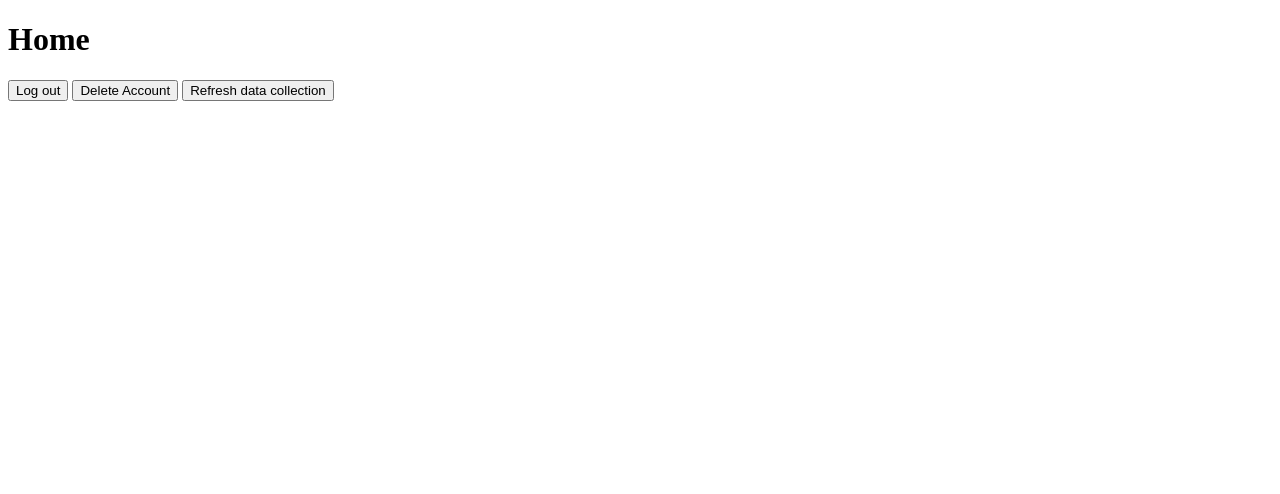
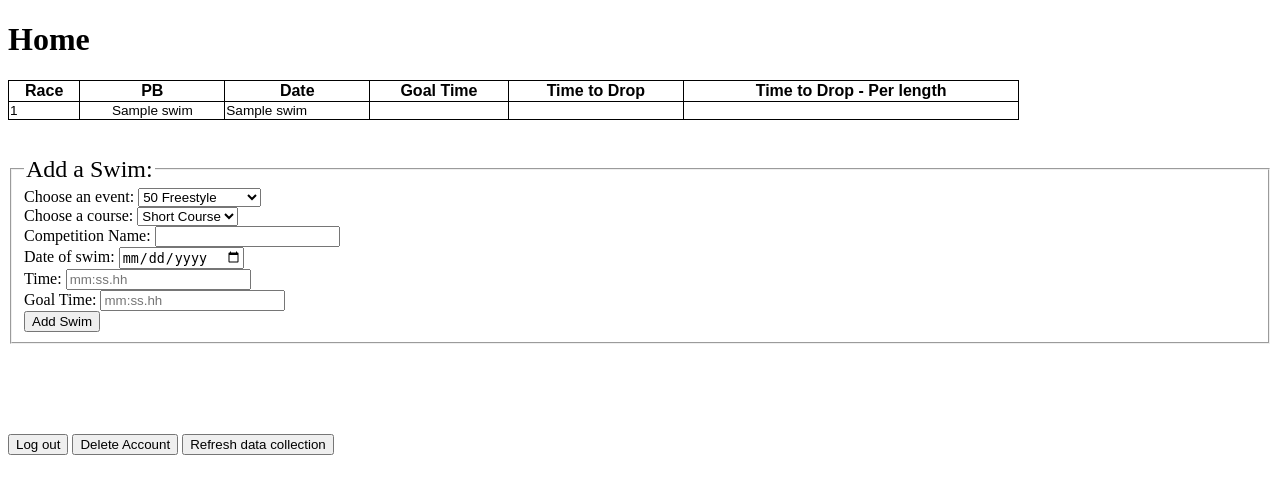
Before and after one commit to GabbyH8012/NEA-final, a Flask app: template templates/home.html in a window 1280 px wide. Shown: the top 494 px of the page. Run offline with Flask 3, Linux system fonts and the light colour scheme; the template is opened without the code that fills it: most values are stand-ins (such as "Sample title", 1, 10 or a date in 2020).

Commit message:
PB table - RaceName, Time, Date

```diff
--- a/database/database.py
+++ b/database/database.py
@@ -222,17 +222,17 @@ def populate_race_table():
 
 
 
-# # Database access function to find the name of a race given the race_ID
-# # ---------------------------------------------------------------------
-# def find_race_from_ID(race_ID: int):
-#     with sqlite3.connect(db_name) as conn:
-#         cursor = conn.cursor()
-#         cursor.execute("""SELECT distance, stroke
-#                         FROM race
-#                         WHERE race_ID = ? """ , (str(race_ID),))
-#         result = cursor.fetchone()
-#         result = str(result[0]) + " " + str(result[1])
-#         return result
+# Database access function to find the name of a race given the race_ID
+# ---------------------------------------------------------------------
+def find_race_from_ID(race_ID: int):
+    with sqlite3.connect(db_name) as conn:
+        cursor = conn.cursor()
+        cursor.execute("""SELECT distance, stroke
+                        FROM race
+                        WHERE race_ID = ? """ , (str(race_ID),))
+        result = cursor.fetchone()
+        result = str(result[0]) + " " + str(result[1])
+        return result
 
 
 
@@ -270,5 +270,26 @@ def push_extracted_data(rankings_ID: int, race_ID: int, comp_name: str, date: st
     return True
 
 
+
+def find_PBs(rankings_ID: int):
+    with sqlite3.connect(db_name) as conn:
+        cursor = conn.cursor()
+
+        PBs = []
+
+        for i in range(1,36):
+            cursor.execute("""SELECT race_ID, MIN(final_time), date
+                            FROM result
+                            WHERE rankings_ID = ? AND race_ID = ? """ , (str(rankings_ID), str(i)))
+            result = cursor.fetchall()
+
+            if result[0][0] != None:
+                raceName = find_race_from_ID(result[0][0])
+                PBs.append((raceName, result[0][1], result[0][2]))
+
+        return PBs
+
+
+
 # createTables()
 # populate_race_table()
--- a/main.py
+++ b/main.py
@@ -3,6 +3,7 @@ from genericpath import isfile
 from flask import Flask, redirect
 from blueprints.userManagement import userManagement_bp
 from database.database import createTables
+
 
 # Define global vaiables
 currentSwimmer_ID = 0
@@ -32,5 +33,3 @@ def landing():
 # Launch the application
 if __name__ == '__main__':
     app.run(debug=True)
-
-print(currentSwimmer_ID)
--- a/templates/home.html
+++ b/templates/home.html
@@ -1,10 +1,12 @@
 <!DOCTYPE html>
 <html lang="en">
+
 <head>
     <meta charset="UTF-8">
     <meta name="viewport" content="width=device-width, initial-scale=1.0">
     <title>'Project Name' - Home</title>
 </head>
+
 <body>
 
 
@@ -20,17 +22,143 @@
 
 
 
+    <h1>Home</h1>
 
-    <h1>Home</h1>
+
+<style>
+
+table {
+  font-family: arial, sans-serif;
+  border-collapse: collapse;
+  width: 80%;
+}
+
+
+th, td {
+  border:1px solid black;
+}
+
+
+legend {
+  font-size: 1.5em;;
+}
+
+</style>
+
+
+
+<table>
+    <tr style="font-weight: bold;">
+        <th>Race</th>
+        <th>PB</th>
+        <th>Date</th>
+        <th>Goal Time</th>
+        <th>Time to Drop</th>
+        <th>Time to Drop - Per length</th>
+    </tr>
+
+    {% for swim in PBs %}
+        <tr style="font-size: 0.85em; font-weight: Thin;">
+          <td>{{ swim[0] }}</td>
+          <td style="text-align: center;">{{ swim[1] }}</td>
+          <td>{{ swim[2] }}</td>
+          <td></td>
+          <td></td>
+          <td></td>
+        </tr>
+    {% endfor %}
+
+</table>
+
+
+
+<br>
+<br>
+
+
+
+
+<form action="/addSwim" method="POST">
+    <fieldset>
+    <legend>Add a Swim: </legend>
+
+    <label for="race_ID">Choose an event:</label>
+  <select id="race_ID" name="race_ID">
+    <option value="1">50 Freestyle</option>
+    <option value="2">100 Freestyle</option>
+    <option value="3">200 Freestyle</option>
+    <option value="4">400 Freestyle</option>
+    <option value="5">800 Freestyle</option>
+    <option value="6">1500 Freestyle</option>
+    <option value="7">50 Breaststroke</option>
+    <option value="8">100 Breaststroke</option>
+    <option value="9">200 Breaststroke</option>
+    <option value="10">50 Butterfly</option>
+    <option value="11">100 Butterfly</option>
+    <option value="12">200 Butterfly</option>
+    <option value="13">50 Backstroke</option>
+    <option value="14">100 Backstroke</option>
+    <option value="15">200 Backstroke</option>
+    <option value="16">200 IM</option>
+    <option value="17">400 IM</option>
+    <option value="18">100 IM</option>
+  </select>
+
+<br>
+
+  <label for="course">Choose a course:</label>
+  <select id="course" name="course">
+    <option value="S">Short Course</option>
+    <option value="L">Long Course</option>
+  </select>
+
+<br>
+
+<label for="comp_name"> Competition Name: </label>
+<input name="comp_name" id="comp_name" type="text"/>
+
+<br>
+
+<label for="date">Date of swim:</label>
+<input name="date" id="date" type="date">
+
+<br>
+
+<label for="final_time">Time:</label>
+<input name="final_time" id="final_time" type="text" placeholder="mm:ss.hh" pattern="[0-5]?\d:[0-5]\d\.\d{2}">
+
+<br>
+
+<label for="goal_time">Goal Time:</label>
+<input name="goal_time" id="goal_time" type="text" placeholder="mm:ss.hh" pattern="[0-5]?\d:[0-5]\d\.\d{2}">
+
+<br>
+
+<input type="submit" value="Add Swim" />
+
+
+</fieldset>
+</form>
+
+
+
+
+<br>
+<br>
+<br>
+<br>
+<br>
+
 
 <form>
 
-        <input type="submit" value="Log out" formaction="/logout" formmethod="POST"/>
-        <input type="submit" value="Delete Account" formaction="/deleteAccount" formmethod="POST"/>
-        <input type="submit" value="Refresh data collection" formaction="/refreshData" formmethod="POST"/>
+    <input type="submit" value="Log out" formaction="/logout" formmethod="POST" />
+    <input type="submit" value="Delete Account" formaction="/deleteAccount" formmethod="POST" />
+    <input type="submit" value="Refresh data collection" formaction="/refreshData" formmethod="POST" />
 
 </form>
 
 
 </body>
+
 </html>
```
Also changed, not shown: blueprints/manualDataEntry.py (added, +16 -0 lines), blueprints/userManagement.py (+9 -4 lines). Lines whose indentation alone changed are shown as unchanged.
